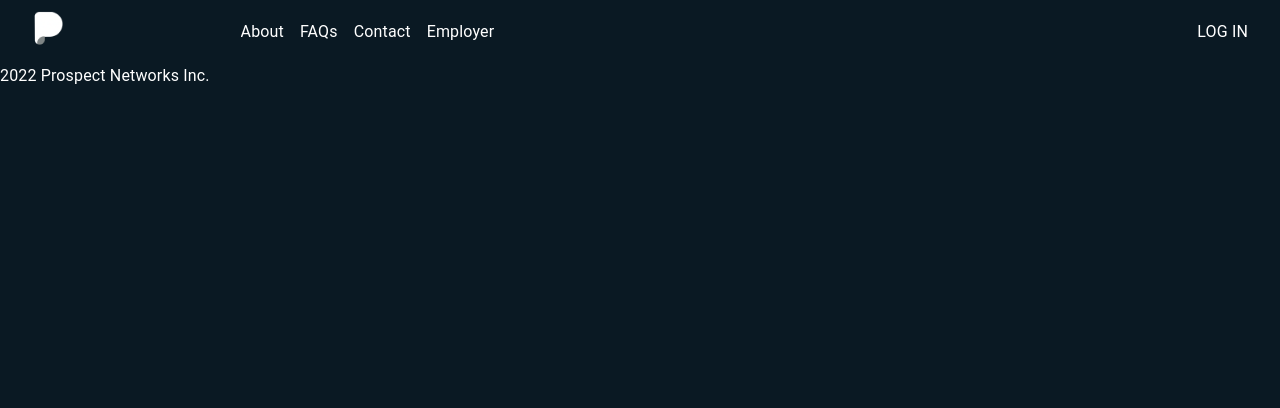
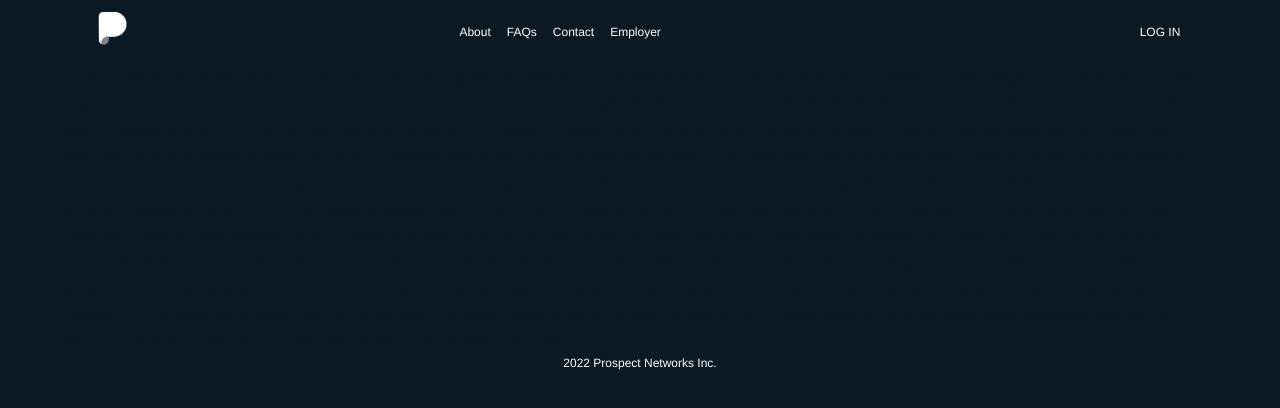
Before and after one commit to yoonhoqpt/prospect-networks, a React (Create React App) app: page /about in a window 1280 px wide. Shown: the top 408 px of the page. Built offline with nearby package versions, Linux system fonts and the light colour scheme.

Commit message:
update this

```diff
--- a/public/index.html
+++ b/public/index.html
@@ -3,6 +3,7 @@
   <head>
     <meta charset="utf-8" />
     <link rel="icon" href="%PUBLIC_URL%/favicon.ico" />
+    <link href="https://fonts.googleapis.com/css2?family=Josefin+Sans:wght@300&display=swap" rel="stylesheet">
     <meta name="viewport" content="width=device-width, initial-scale=1" />
     <meta name="theme-color" content="#000000" />
     <meta
--- a/src/App.js
+++ b/src/App.js
@@ -1,4 +1,5 @@
 import Layout from './components/Layout';
+import { Container, Typography } from '@mui/material';
 import { CssBaseline } from '@mui/material';
 import { ThemeProvider } from '@emotion/react';
 import theme from './theme';
@@ -6,15 +7,57 @@ import theme from './theme';
 function App() {
 
   return (
+    <Container>
+
+
     <ThemeProvider theme={theme}>
       <CssBaseline />
       <div className="App">
         <Layout>
+          <Typography color='primary' fontSize={17.6}>
+          Lorem ipsum dolor sit amet, consect
+          etur adipiscing elit. Vivamus at scel
+          erisque lacus. Donec fermentum vitae ex nec sagitt
+          is. Fusce dapibus leo eget euismod pulvinar. Nullam imper
+          diet aliquam justo, a semper turpis dapibus eu. Cras solli
+          citudin facilisis felis, id condimentum urna sollicitu
+          din sed. Phasellus non mi sit amet nisl congue tempus ut
+           a lacus. Donec rutrum augue sit amet lacus feugiat
+            congue. Donec
+           dapibus orci eget sem tempus, non sce
+           lerisque libero finibus. Suspendisse eros lor
+           em, tincidunt faucibu
+           s facilisis nec, tincidunt nec velit. Cras
+           eu justo feugiat, aliquet nunc vel, euismod
+           metus. Quisque malesuada porta congue.
 
+          Ut porttitor, leo et aliquet posuere,
+          nulla elit suscipit eros, sed rhoncus
+          erat felis sed augue. Integer eu gravid
+          a mi, sodales sodales dui. Lorem ipsum
+          dolor sit amet, consectetur adipiscing
+          elit. Integer commodo, erat nec digniss
+          im hendrerit, tellus nulla sagittis qua
+          m, eget pharetra ante mi et nibh. Aliqu
+          am erat volutpat. Pellentesque bibendum
+           maximus magna, eu tincidunt nunc vestibulum ut.
+           Donec sed lorem a metus lobortis tincidunt si
+           t amet molestie justo. Fusce viverra lacus qui
+           s mi ultricies, ac cursus diam euismod. Ut pha
+           retra elementum nunc, sit amet facilisis est m
+           attis non. Fusce eget tortor vitae neque curs
+           us mollis et vel leo. Nulla facilisi. Vestibul
+           um consectetur vitae odio ac vulputate. Suspen
+           disse potenti. Vivamus metus dui, malesuada qu
+           is imperdiet eget, placerat sed lacus. Morbi p
+           osuere lorem et justo laoreet, eget congue mau
+           ris pretium.
+          </Typography>
         </Layout>
       </div>
     </ThemeProvider>
 
+    </Container>
   );
 }
 
--- a/src/components/Footer.jsx
+++ b/src/components/Footer.jsx
@@ -1,25 +1,27 @@
 import React, { Component } from "react";
 import { ThemeProvider } from "styled-components";
-import { Footer } from "@mui/material";
+import { BottomNavigation } from "@mui/material";
 import { Typography } from "@mui/material";
 import theme from '../theme';
 
 /**LINKS: back to top, ...
  * FIXMES: add Links
   */
-class BottomFooter extends Component {
+class Footer extends Component {
     render() {
         return (
+        <ThemeProvider theme={theme}>
 
-        <ThemeProvider theme={theme}>
-            <div>
-                <Typography color='white'>
-                    2022 Prospect Networks Inc.
-                </Typography>
-            </div>
+            <BottomNavigation theme={theme}>
+            <Typography fontSize={12} color='white'>
+                2022 Prospect Networks Inc.
+            </Typography>
+        </BottomNavigation>
+
         </ThemeProvider>
+
         )
     }
 }
 
-export default BottomFooter;
+export default Footer;
--- a/src/components/Header.jsx
+++ b/src/components/Header.jsx
@@ -8,7 +8,7 @@ import styled from 'styled-components';
 class Header extends Component {
     render() {
         return (
-
+        <ThemeProvider theme={theme}>
             <div>
                 <AppBar elevation={0} position='static'>
                     <Toolbar>
@@ -17,7 +17,7 @@ class Header extends Component {
                         <img src={whitelogo} height={50} />
                     </Link>
 
-                    <Grid container justifyContent='center' spacing={2}>
+                    <Grid container display justifyContent='flex-end' spacing={2}>
                         {this.AppBarItem("About", "./About")}
                         {this.AppBarItem("FAQs","./FAQs")}
                         {this.AppBarItem("Contact", "./Contact")}
@@ -26,7 +26,7 @@ class Header extends Component {
 
                     <Grid container justifyContent='flex-end'>
                         <Button>
-                            <Typography color='white'>
+                            <Typography fontSize={12} color='white'>
                                 Log in
                             </Typography>
                         </ Button>
@@ -35,6 +35,7 @@ class Header extends Component {
                     </Toolbar>
                 </AppBar>
             </div>
+        </ThemeProvider>
         )
     }
 
@@ -47,7 +48,7 @@ class Header extends Component {
         return (
             <Grid item>
                 <Link underline="hover" href={Location}>
-                    <Typography color='white' noWrap>
+                    <Typography fontSize={12} color='secondary' noWrap>
                         {DisplayName}
                     </Typography>
                 </Link>
--- a/src/components/Layout.jsx
+++ b/src/components/Layout.jsx
@@ -1,16 +1,19 @@
-import React from 'react';
+import React, { Component } from 'react';
 import Header from './Header';
 import Footer from './Footer';
 
 
-export default function Layout({ children }) {
-    return (
-        <div>
-            <Header />
-                {children}
-            <Footer />
-        </div>
+class Layout extends Component {
+    render() {
+        return (
+            <>
+                <Header />
+                    <main>{this.props.children}</main>
+                <Footer />
+            </>
 
-    )
+        )
+    }
+}
 
-}
+export default Layout;
--- a/src/theme.jsx
+++ b/src/theme.jsx
@@ -12,7 +12,19 @@ const theme = createTheme({
             paper: '#0a1923',
             default: '#0a1923'
         }
+    }, typography: {
+        fontFamily: 'Helvetica',
+
+    }, breakpoints: {
+        values: {
+            xs: 0,
+            sm: 600,
+            md: 900,
+            lg: 1200,
+            xl: 1536,
+        }
     },
+
 });
 
 export default theme;
```
Also changed, not shown: src/components/BrokenHeader.jsx (deleted, +0 -58 lines).
